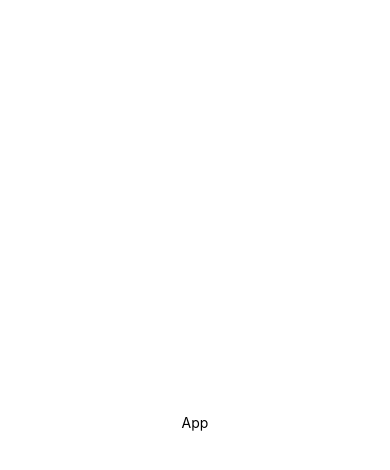
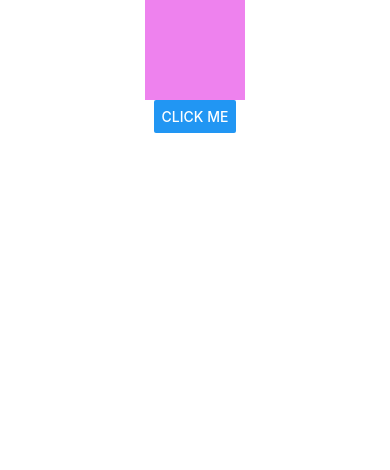
Before and after one commit to Chris-THC/HiBeatPro, a React Native app: screen / in a window 390 px wide. Shown: the top 470 px of the page. Built offline with nearby package versions, Linux system fonts and the light colour scheme.

Commit message:
I added react-native-reanimated lol

```diff
--- a/App.tsx
+++ b/App.tsx
@@ -1,22 +1,23 @@
-import {StyleSheet, Text, View} from 'react-native';
-import React from 'react';
+import { Button, View } from 'react-native';
+import Animated, { useSharedValue } from 'react-native-reanimated';
 
-const App = () => {
+export default function App() {
+  const width = useSharedValue(100);
+
+  const handlePress = () => {
+    width.value = width.value + 50;
+  };
+
   return (
-    <View style={styles.cotainer}>
-      <Text>App</Text>
+    <View style={{ flex: 1, alignItems: 'center' }}>
+      <Animated.View
+        style={{
+          width,
+          height: 100,
+          backgroundColor: 'violet',
+        }}
+      />
+      <Button onPress={handlePress} title="Click me" />
     </View>
   );
-};
-
-export default App;
-
-const styles = StyleSheet.create({
-  cotainer: {
-    flex: 1,
-    backgroundColor: '#fff',
-    alignItems: 'center',
-    justifyContent: 'center',
-    color: '#000',
-  },
-});
+}
--- a/babel.config.js
+++ b/babel.config.js
@@ -1,3 +1,4 @@
 module.exports = {
   presets: ['module:@react-native/babel-preset'],
+  plugins: ['react-native-reanimated/plugin'],
 };
--- a/package.json
+++ b/package.json
@@ -11,7 +11,8 @@
   },
   "dependencies": {
     "react": "18.2.0",
-    "react-native": "0.74.3"
+    "react-native": "0.74.3",
+    "react-native-reanimated": "^3.14.0"
   },
   "devDependencies": {
     "@babel/core": "^7.20.0",
```
Also changed, not shown: 2 other files (tests, documents, lock files or other folders).
